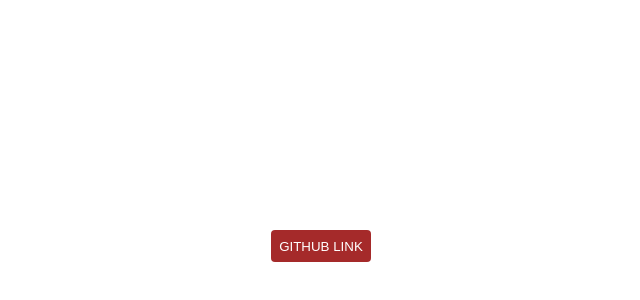
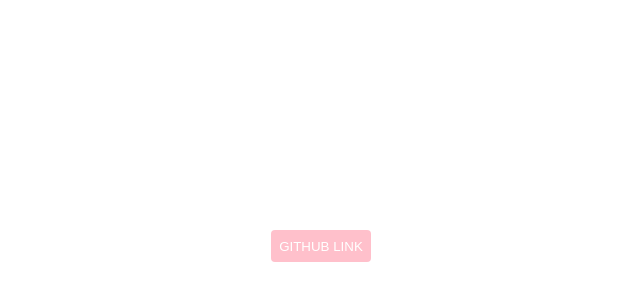
Before and after one commit to magsranier/testtest, a React (Vite) app: page / in a window 1280 px wide. Shown: the part 162-462 px from the top of the page, without its empty margins (87-727 px from the left). Built offline with nearby package versions, Linux system fonts and the light colour scheme.

Commit message:
feat: 15

```diff
--- a/src/index.css
+++ b/src/index.css
@@ -8,7 +8,7 @@
   button {
     padding: 4px 8px;
     color: white;
-    background-color: brown;
+    background-color: pink;
     border: none;
     border-radius: 4px;
     height: 32px;
```
